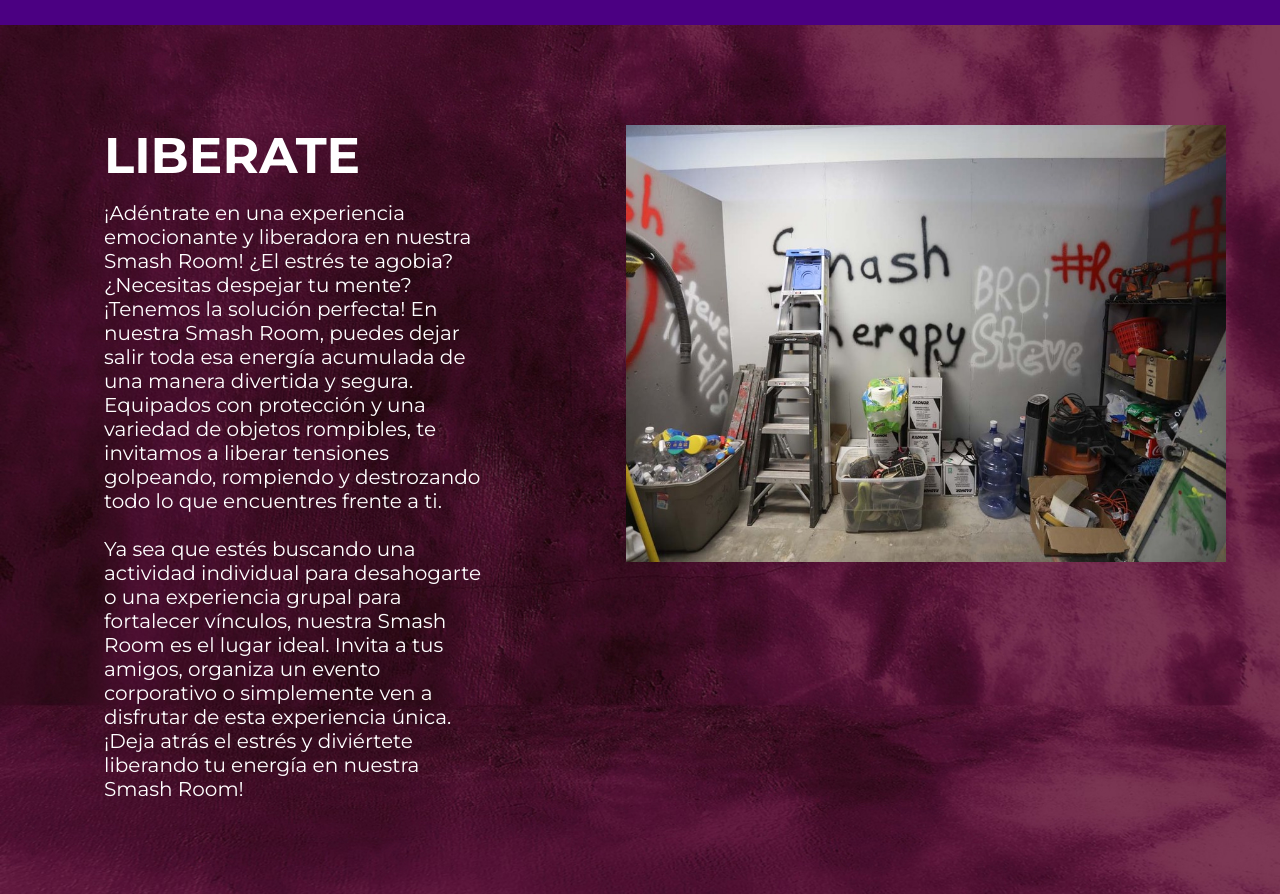
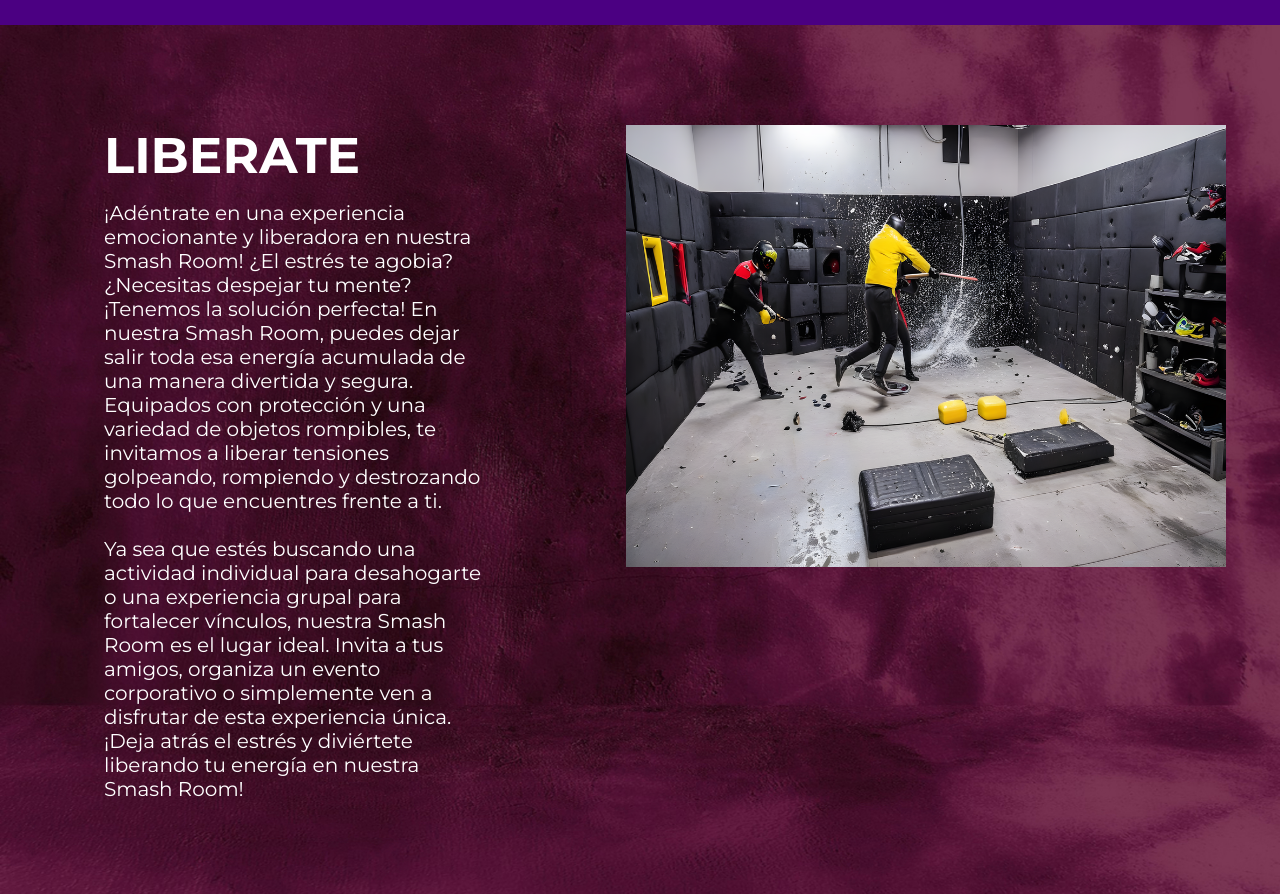
Before and after one commit to Neovieri/SmashRoom, a plain HTML site: page index.html in a window 1280 px wide. Shown: the part 2100-2994 px from the top of the page. Drawn offline with nearby package versions, Linux system fonts and the light colour scheme.

Commit message:
Se cambia foto sección about2

```diff
--- a/index.html
+++ b/index.html
@@ -123,7 +123,7 @@
 
         <div class="about-img2">
 
-            <img src="imagenes/smash contenido principal.jpg" alt="">
+            <img src="imagenes/personas-destrozando resize.png" alt="">
 
         </div>
 
```
Also changed, not shown: imagenes/personas-destrozando resize.png (added).
